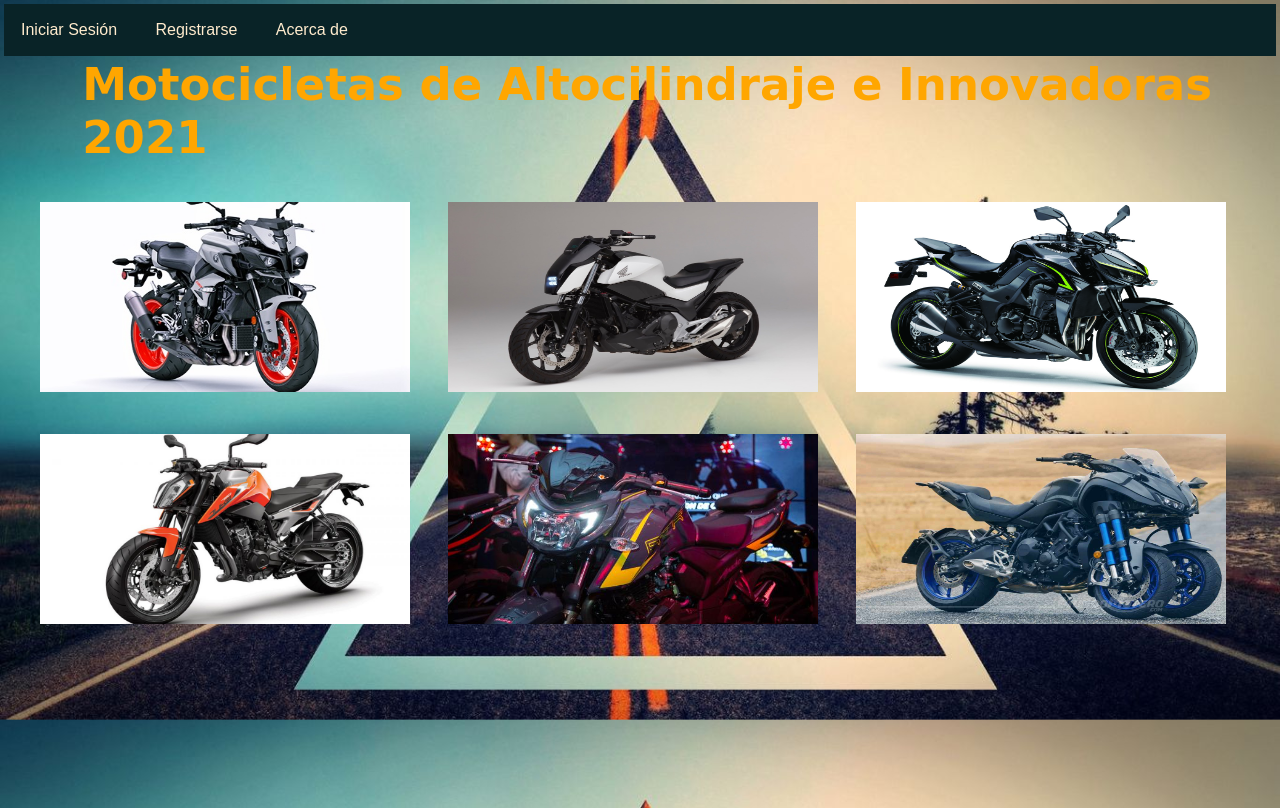
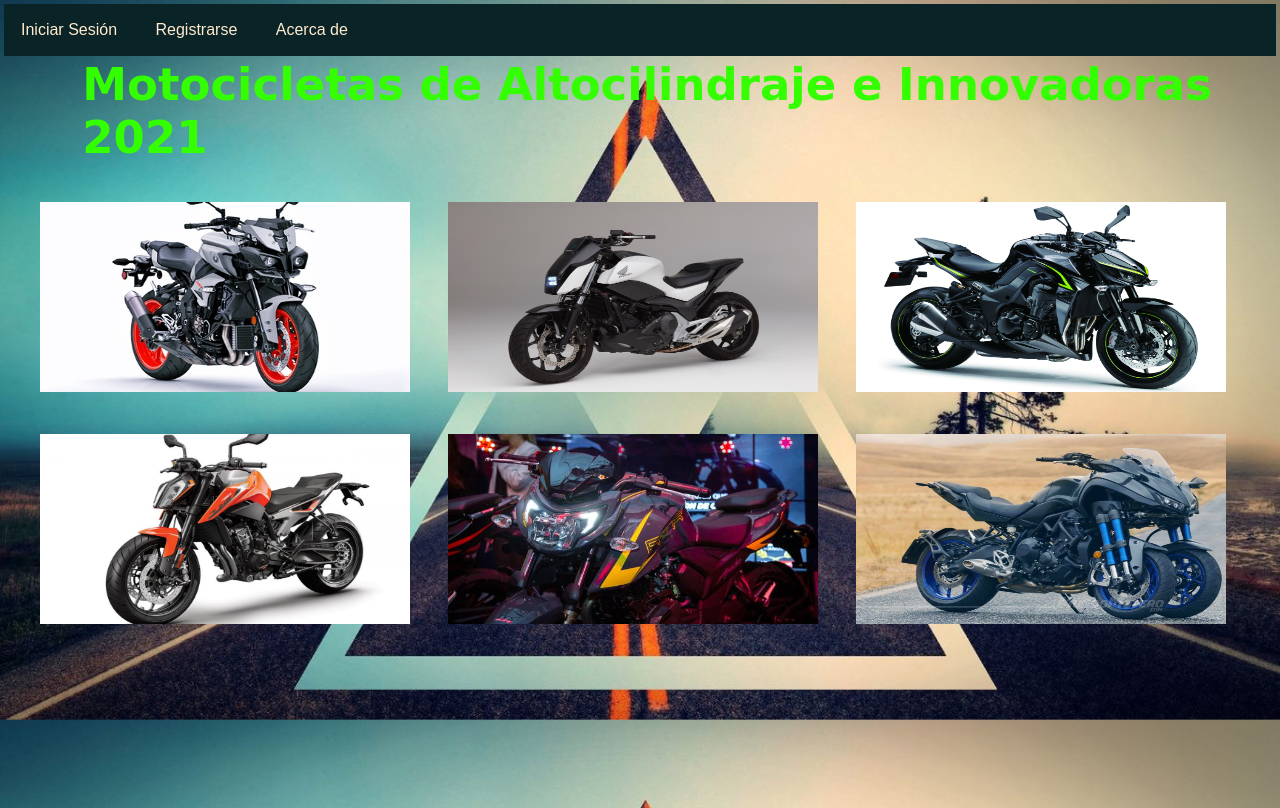
Before and after one commit to Jean-Pierre-A/Pagina-Galeria, a plain HTML site: page index.html in a window 1280 px wide. Drawn offline with Linux system fonts and the light colour scheme.

Commit message:
Cambio titulo

```diff
--- a/css/main.css
+++ b/css/main.css
@@ -157,7 +157,7 @@ input:focus~label{
 #titulo{
 	margin-left: 6%;
 	font-family: 'Times New Roman', Times, serif;
-	color: rgb(255, 166, 0) ;
+	color: rgb(51, 255, 0) ;
 }
 #titulo-info{
 	text-align: center;
```
